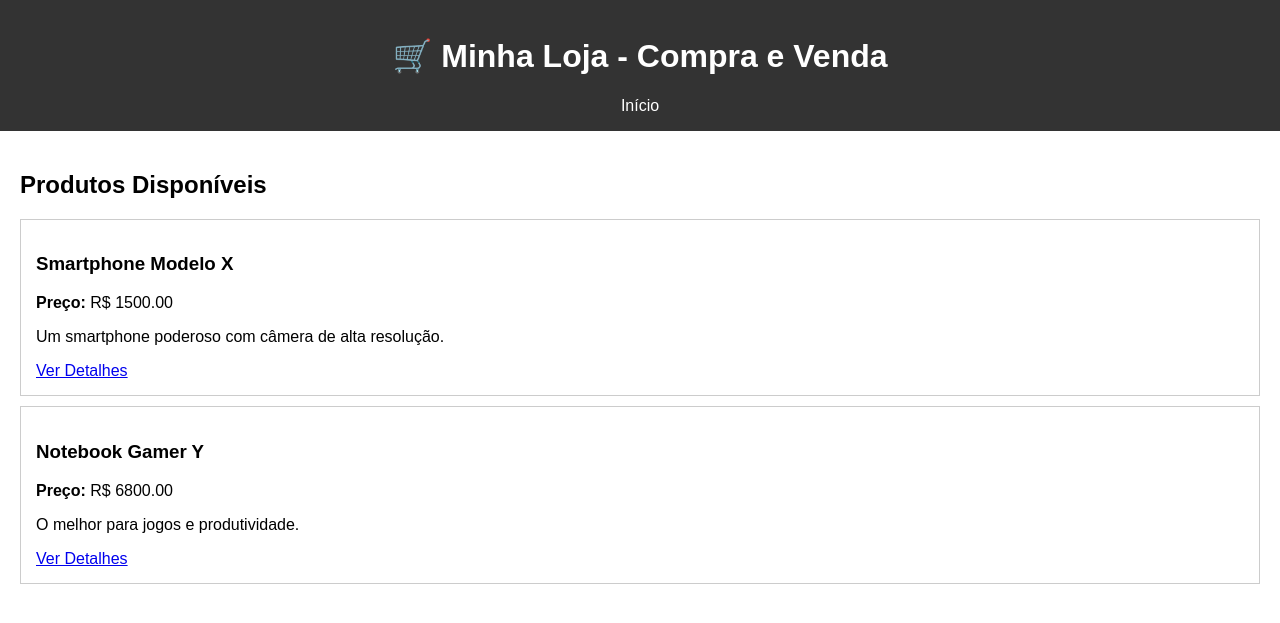
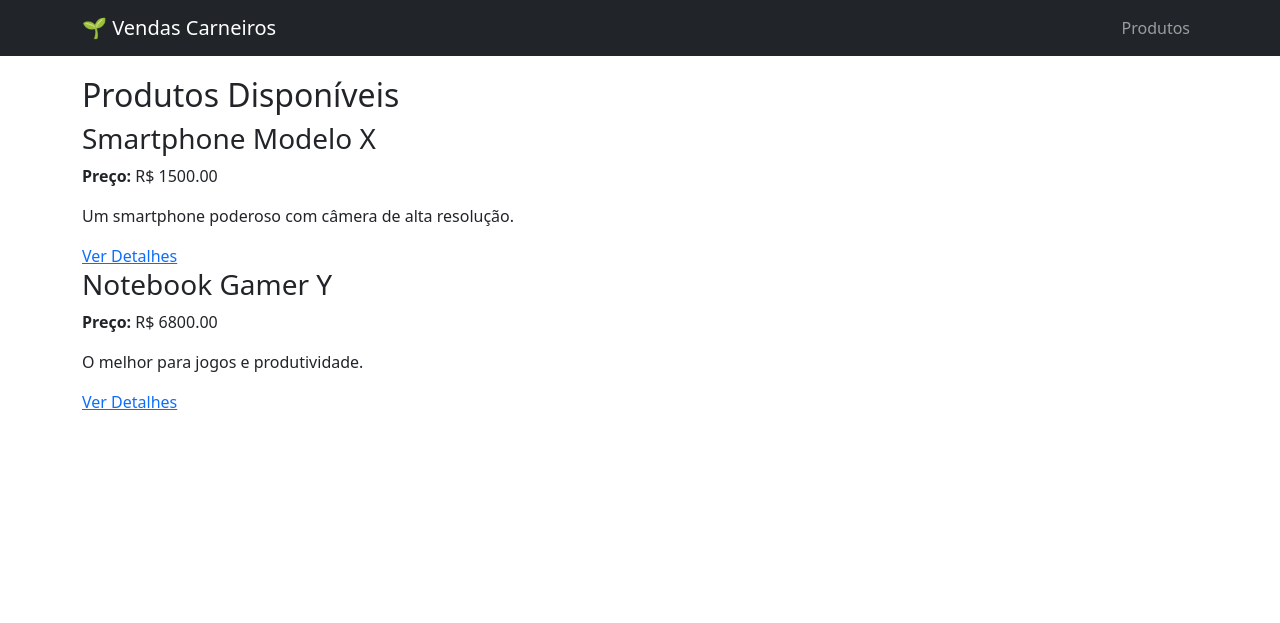
Before and after one commit to vendascarneiros/baraosolucoessustentaveis, a Flask app: page / in a window 1280 px wide. Shown: the top 623 px of the page. Run offline with Flask 3, Linux system fonts and the light colour scheme.

Commit message:
Update base.html

```diff
--- a/templates/base.html
+++ b/templates/base.html
@@ -3,26 +3,42 @@
 <head>
     <meta charset="UTF-8">
     <meta name="viewport" content="width=device-width, initial-scale=1.0">
-    <title>{% block title %}Minha Loja{% endblock %}</title>
+    <title>{% block title %}Minha Loja Sustentável{% endblock %}</title>
+
+    <link href="https://cdn.jsdelivr.net/npm/bootstrap@5.3.3/dist/css/bootstrap.min.css" rel="stylesheet" integrity="sha384-QWTKZyjpPEjISv5WaRU9OFeRpok6YctnYmDr5pNlyT2bRjXh0JMhjY6hW+ALEwIH" crossorigin="anonymous">
+
     <style>
-        body { font-family: Arial, sans-serif; margin: 0; padding: 0; }
-        header { background-color: #333; color: white; padding: 1em; text-align: center; }
-        nav a { color: white; margin: 0 15px; text-decoration: none; }
-        .container { padding: 20px; }
-        .produto-card { border: 1px solid #ccc; padding: 15px; margin-bottom: 10px; }
+        /* Apenas um estilo de margem simples para o container */
+        .page-container {
+            padding-top: 20px;
+            padding-bottom: 20px;
+        }
     </style>
 </head>
 <body>
-    <header>
-        <h1>🛒 Minha Loja - Compra e Venda</h1>
-        <nav>
-            <a href="{{ url_for('index') }}">Início</a>
-        </nav>
-    </header>
 
-    <div class="container">
+    <nav class="navbar navbar-expand-lg navbar-dark bg-dark">
+        <div class="container">
+            <a class="navbar-brand" href="{{ url_for('index') }}">
+                🌱 Vendas Carneiros
+            </a>
+            <button class="navbar-toggler" type="button" data-bs-toggle="collapse" data-bs-target="#navbarNav" aria-controls="navbarNav" aria-expanded="false" aria-label="Toggle navigation">
+                <span class="navbar-toggler-icon"></span>
+            </button>
+            <div class="collapse navbar-collapse" id="navbarNav">
+                <ul class="navbar-nav ms-auto">
+                    <li class="nav-item">
+                        <a class="nav-link" href="{{ url_for('index') }}">Produtos</a>
+                    </li>
+                    </ul>
+            </div>
+        </div>
+    </nav>
+
+    <div class="container page-container">
         {% block content %}{% endblock %}
     </div>
 
+    <script src="https://cdn.jsdelivr.net/npm/bootstrap@5.3.3/dist/js/bootstrap.bundle.min.js" integrity="sha384-YvpcrYf0tY3lHB60NNkmXc5s9fDVZLESaAA55NDzOxhy9GkcIdslK1eN7N6jIeHz" crossorigin="anonymous"></script>
 </body>
 </html>
```
